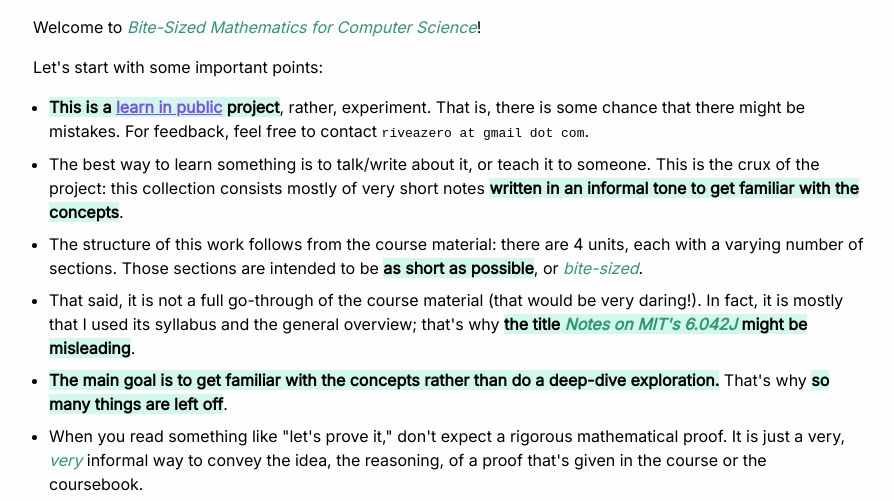
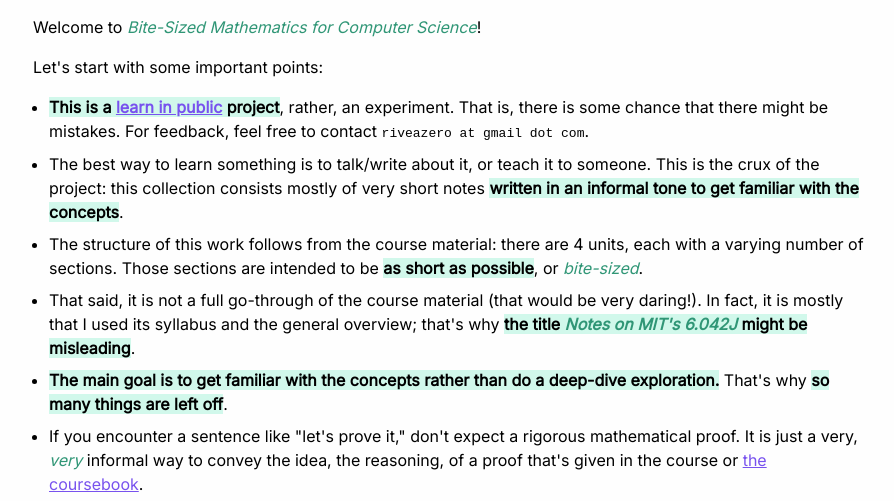
Before and after one commit to rivea0/bite-sized-math-for-cs, an Eleventy site: page notes/index.md in a window 1280 px wide. Shown: the part 417-918 px from the top of the page, without its empty margins (191-1085 px from the left). Built offline with nearby package versions, Linux system fonts and the light colour scheme; Eleventy itself is replaced by a stand-in of ours; files that its build step writes are made by us from their sources; what markdown-it-mark, markdown-it-texmath would draw is missing.

Commit message:
Update index.md

```diff
--- a/notes/index.md
+++ b/notes/index.md
@@ -15,7 +15,7 @@ Welcome to _Bite-Sized Mathematics for Computer Science_!
 
 Let's start with some important points:
 
-- **This is a [learn in public](https://www.swyx.io/learn-in-public) project**, rather, experiment. That is, there is some chance that there might be mistakes. For feedback, feel free to contact `riveazero at gmail dot com`.
+- **This is a [learn in public](https://www.swyx.io/learn-in-public) project**, rather, an experiment. That is, there is some chance that there might be mistakes. For feedback, feel free to contact `riveazero at gmail dot com`.
 
 - The best way to learn something is to talk/write about it, or teach it to someone. This is the crux of the project: this collection consists mostly of very short notes **written in an informal tone to get familiar with the concepts**.
 
@@ -25,7 +25,7 @@ Let's start with some important points:
 
 - **The main goal is to get familiar with the concepts rather than do a deep-dive exploration.** That's why **so many things are left off**.
 
-- When you read something like "let's prove it," don't expect a rigorous mathematical proof. It is just a very, _very_ informal way to convey the idea, the reasoning, of a proof that's given in the course or the coursebook.
+- If you encounter a sentence like "let's prove it," don't expect a rigorous mathematical proof. It is just a very, _very_ informal way to convey the idea, the reasoning, of a proof that's given in the course or [the coursebook](https://courses.csail.mit.edu/6.042/spring18/mcs.pdf).
 
 - Some of the examples are from the practice exercises in the course's relevant section; some of them are from other resources. Sometimes I provide a solution I came up with myself; sometimes it's from the lecture videos or the coursebook.
 
@@ -65,7 +65,7 @@ So, it's normal that `${subject}` is left out in `${section}`. There are many th
 
 ## Some points on notation:
 
-- The coursebook and slides use the symbol $::=$ (as in $x ::= y$, $x$ is assigned to $y$). I used $=$ (the equal sign) for this.
+- The coursebook and slides use the symbol $::=$ (as in $x ::= y$, $x$ is defined to be $y$). I used $=$ (the equal sign) for this.
 - "**iff**" is the biconditional, a shorthand for "if and only if", you can check out [Logic and Propositions](bite-sized-math-for-cs/unit-01-proofs/logic-and-propositions/), so it is not a grammatical mistake if you've not seen it before.
 
 ---
```
